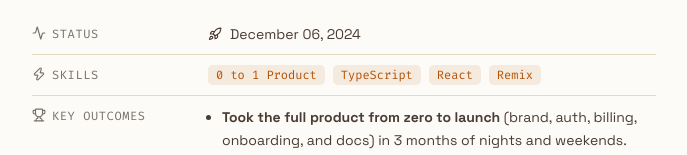
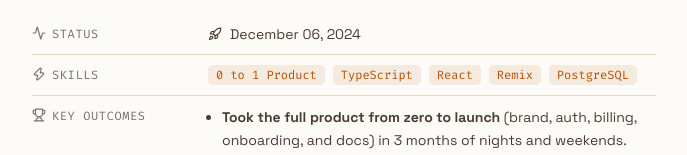
Before and after one commit to austinjamesbradshaw/blog, a Gatsby site: page /projects/low-code-plugins in a window 1280 px wide. Shown: the part 462-617 px from the top of the page, without its empty margins (296-983 px from the left). Built offline with nearby package versions, Linux system fonts and the light colour scheme; Gatsby itself is replaced by a stand-in of ours; some packages are replaced by stand-ins of ours; a small style sheet from the web is missing.

Commit message:
add postgresql as skill on low-code-plugins index

```diff
--- a/content/projects/low-code-plugins/index.mdx
+++ b/content/projects/low-code-plugins/index.mdx
@@ -2,7 +2,7 @@
 title: "Low Code Plugins (KnackSheet)"
 description: "A thoughtfully designed web app to sell plugins for Knack, a low code development platform — specifically, a spreadsheet plugin called KnackSheet."
 dateLaunched: "2024-12-06"
-skills: ["0 to 1 Product", "TypeScript", "React", "Remix"]
+skills: ["0 to 1 Product", "TypeScript", "React", "Remix", PostgreSQL]
 outcomes:
   [
     "<strong>Took the full product from zero to launch </strong> (brand, auth, billing, onboarding, and docs) in 3 months of nights and weekends.",
```
